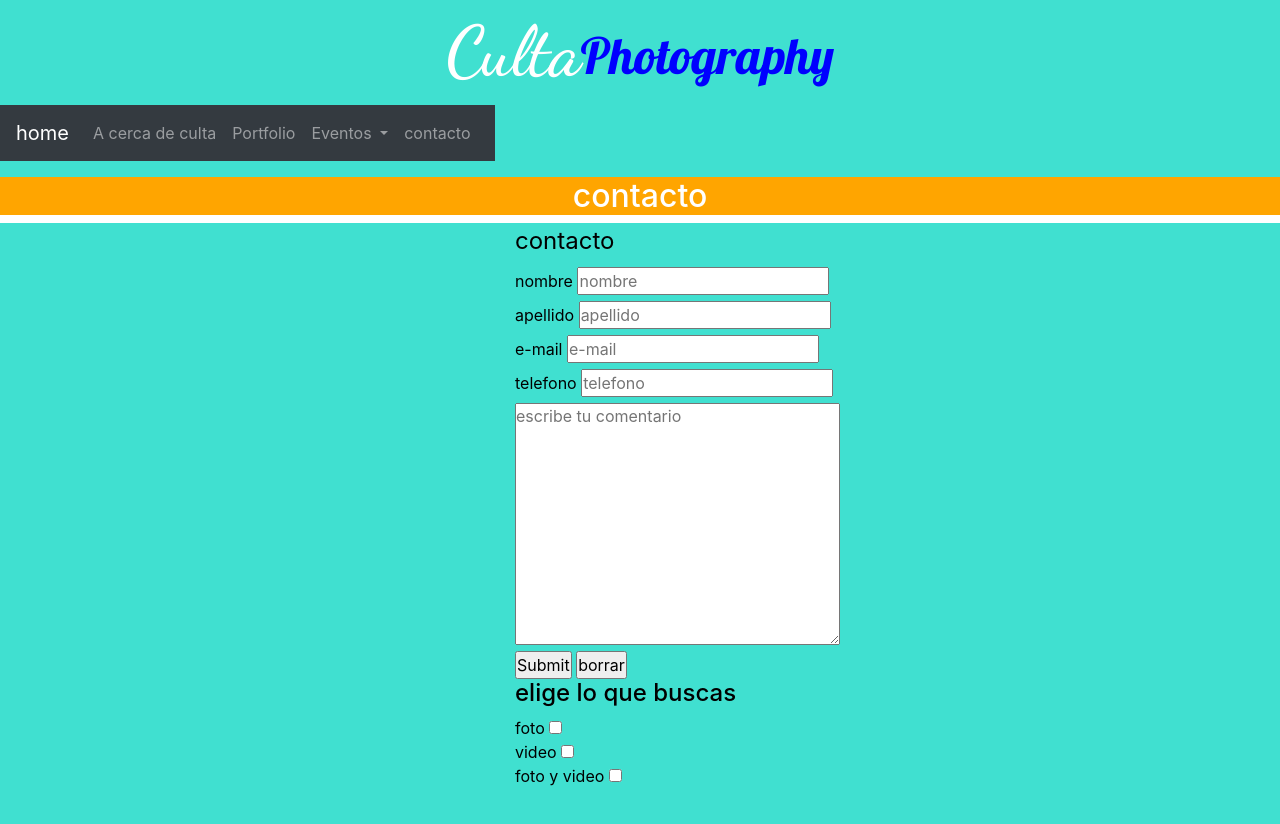
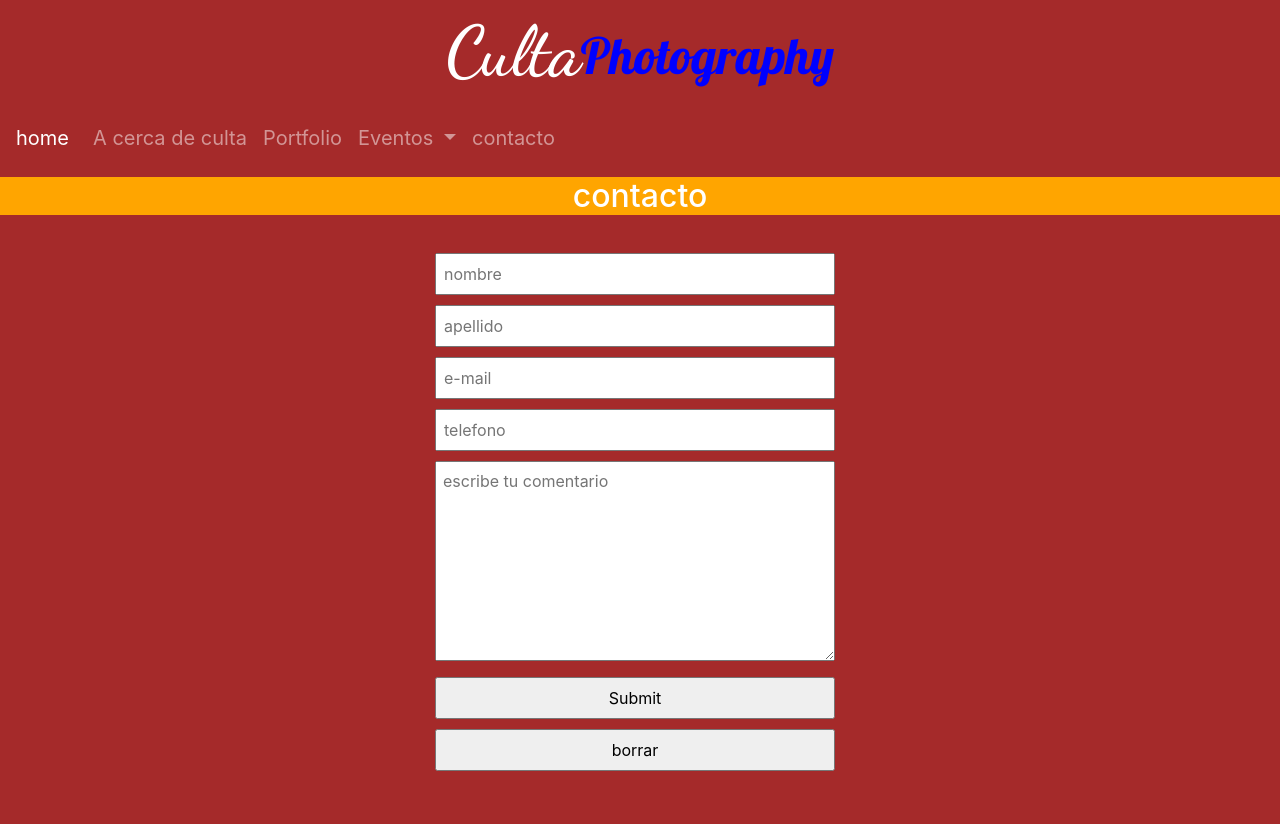
Before and after one commit to emiserranook/culta-photography-emiliano-serrano, a plain HTML site: page pages/contacto.html in a window 1280 px wide. Drawn offline with nearby package versions, Linux system fonts and the light colour scheme; a web font is replaced by a local one.

Commit message:
modificacion final

```diff
--- a/pages/contacto.html
+++ b/pages/contacto.html
@@ -19,7 +19,7 @@
   <header class="formato">
     <div data-aos="fade-up"
     data-aos-duration="3000" class="formato__logo">Culta<span class="formato__logo__span">Photography</span></div>
-    <nav class="navbar navbar-expand-md bg-dark navbar-dark">
+    <nav class="navbar navbar-expand-md bg-turquoise navbar-dark">
         <!-- Brand -->
         <a class="navbar-brand" href="../index.html">home</a>
 
@@ -64,30 +64,13 @@
         <!-- formulario - inicio-->
     <form action="">
         <fieldset style ="width:400px">
-            <legend>contacto</legend>
-            <label for="">nombre</label>
-            <input type="text" placeholder="nombre">
-            <br>
-            <label for="">apellido</label>
-            <input type="text" placeholder="apellido">
-            <br>
-            <label for="">e-mail</label>
-            <input type="text" placeholder="e-mail">
-            <br>
-            <label for="">telefono</label>
-            <input type="text" placeholder="telefono">
-            <br>
+            <input type="text" name="nombre" placeholder="nombre">
+            <input type="text" name="apellido" placeholder="apellido">
+            <input type="text" name="e-mail" placeholder="e-mail">
+            <input type="text" name="telefono" placeholder="telefono">
             <textarea name="area de texto" id="" cols="30" rows="10" placeholder="escribe tu comentario"></textarea>
-            <br>
             <input type="submit">
             <input type="reset" value="borrar">
-            <br>
-            <h4>elige lo que buscas</h4>
-            foto <input type="checkbox">
-            <br>
-            video <input type="checkbox">
-            <br>
-            foto y video <input type="checkbox">
 
             </fieldset>
     </form>
--- a/styles.scss
+++ b/styles.scss
@@ -4,10 +4,10 @@
     padding: 0;
     margin: 0;
 }
-// backgound color
-$bcolor1:turquoise;
-
-
+body{
+    background-color: brown;
+    background-size: 100vw 100vh;
+}
 // colors
 $color1:blue;
 
@@ -23,8 +23,7 @@ $size2:50px;
 $size3:100px;
 
 .formato{
-    background-color: $bcolor1;
-    height: 190px;
+    height: 200px;
 }
 .formato__logo{
     color:white;
@@ -36,12 +35,13 @@ $size3:100px;
     color: $color1;
     font-family:$font, cursive;
     font-size: 50px;
-
 }
 .navbar{
     float: left;
-    color: blue;
+    padding-top: 10px;
+    font-size: 20px;
 }
+
 .main__debila{
     color: brown;
     font-size: 40px;
@@ -68,7 +68,7 @@ h2{
 .sec{
     height: 700px;
     width: 100%;
-    background-color:turquoise;
+    background-color:brown;
     color: white;
 }
 $colors:(
@@ -78,7 +78,7 @@ $colors:(
 .h2__contenedor{
     width: 100%;
     height: 750px;
-    background-color:turquoise;
+    background-color:brown;
     display: grid;
     grid-gap:10px;
 }
@@ -157,12 +157,11 @@ $colors:(
         background-image: url(img/foto1.jpg);
         background-size: cover;
         background-position: center;
-        height: 300px;
-        width: 400px;
+        height: 60%;
+        width: 80%;
         background-color:red1;
         border: 2px solid red2;
-        margin-left:170px;
-
+        margin: 0 auto;
     }
     .carousel-indicators li{
         height: 20px;
@@ -274,11 +273,11 @@ $colors:(
         background-image: url(img/foto1.jpg);
         background-size: cover;
         background-position: center;
-        height: 300px;
-        width: 400px;
+        height: 50%;
+        width: 50%;
         background-color:red1;
         border: 2px solid red2;
-        margin-left:300px;
+        margin: 0 auto;
     }
     .carousel-indicators li{
         height: 20px;
@@ -389,11 +388,11 @@ $colors:(
         background-image: url(img/foto1.jpg);
         background-size: cover;
         background-position: center;
-        height: 300px;
-        width: 400px;
+        height: 60%;
+        width: 40%;
         background-color:red1;
         border: 2px solid red2;
-        margin-left:700px;
+        margin: 0 auto;
     }
     .carousel-indicators li{
         height: 20px;
@@ -432,14 +431,29 @@ $colors:(
 }
 // estilos para la seccion contacto
 .contacto{
+    background-size: 100vw 100vh;
     position: absolute;
-    color:black;
-    background-color:turquoise;
-    height: 600px;
-    width: 250px;
-    margin: 0 auto;
     left: 50px;
     right: 50px;
+}
+form{
+    width: 450px;
+    margin: auto;
+    padding: 10px 20px;
+    box-sizing: border-box;
+    margin-top: 20px;
+    border-radius: 7px;
+}
+input, textarea {
+    width: 100%;
+    margin-bottom: 10px;
+    padding: 7px;
+    box-sizing: border-box;
+}
+textarea{
+    min-height: 100px;
+    max-height: 200px;
+    max-width: 100%;
 }
 $final:footer1;
 
@@ -462,7 +476,7 @@ $final:footer1;
     background-color: orange;
     background-image: linear-gradient(to top,brown, orange);
     color: black;
-    font-size: 25px;
+    font-size: 20px;
     text-align: center;
     }
 }
```
Also changed, not shown: index.html (+5 -4 lines), pages/aCercaDeCulta.html (+1 -1 lines), pages/eventos.html (+1 -1 lines), pages/portfolio.html (+1 -1 lines), estilos.css, img/facebook-g3006763b7_640 (1).png (added), img/facebook.jpg (deleted), img/instagram-g2bec97c1a_640 (1).jpg (added), img/instagram.jpg (deleted), img/twitter-gb9c6efb23_640 (1).png (added), img/twitter.png (deleted), img/whatsapp-g684a90ff0_640 (1).jpg (added), 1 other file.
